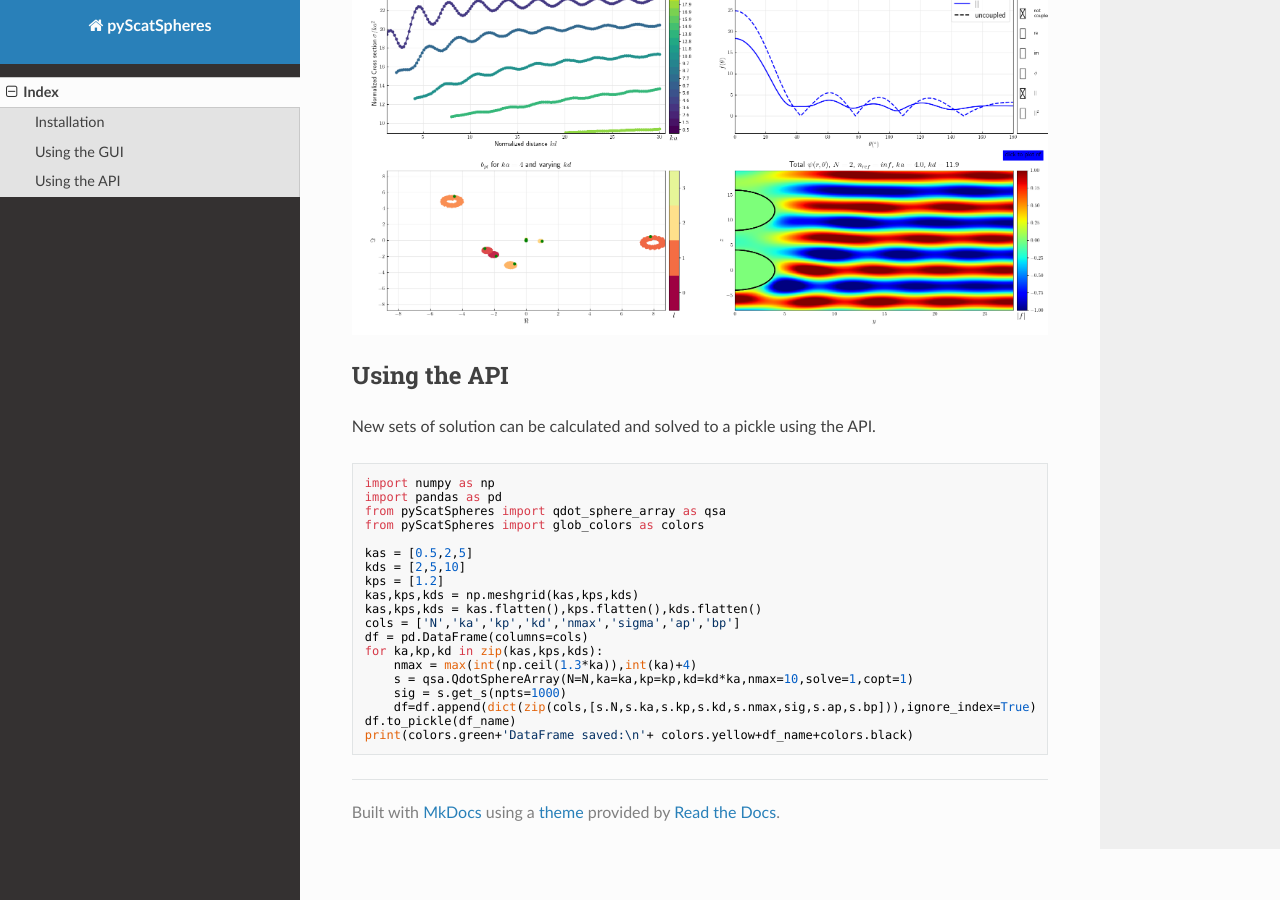
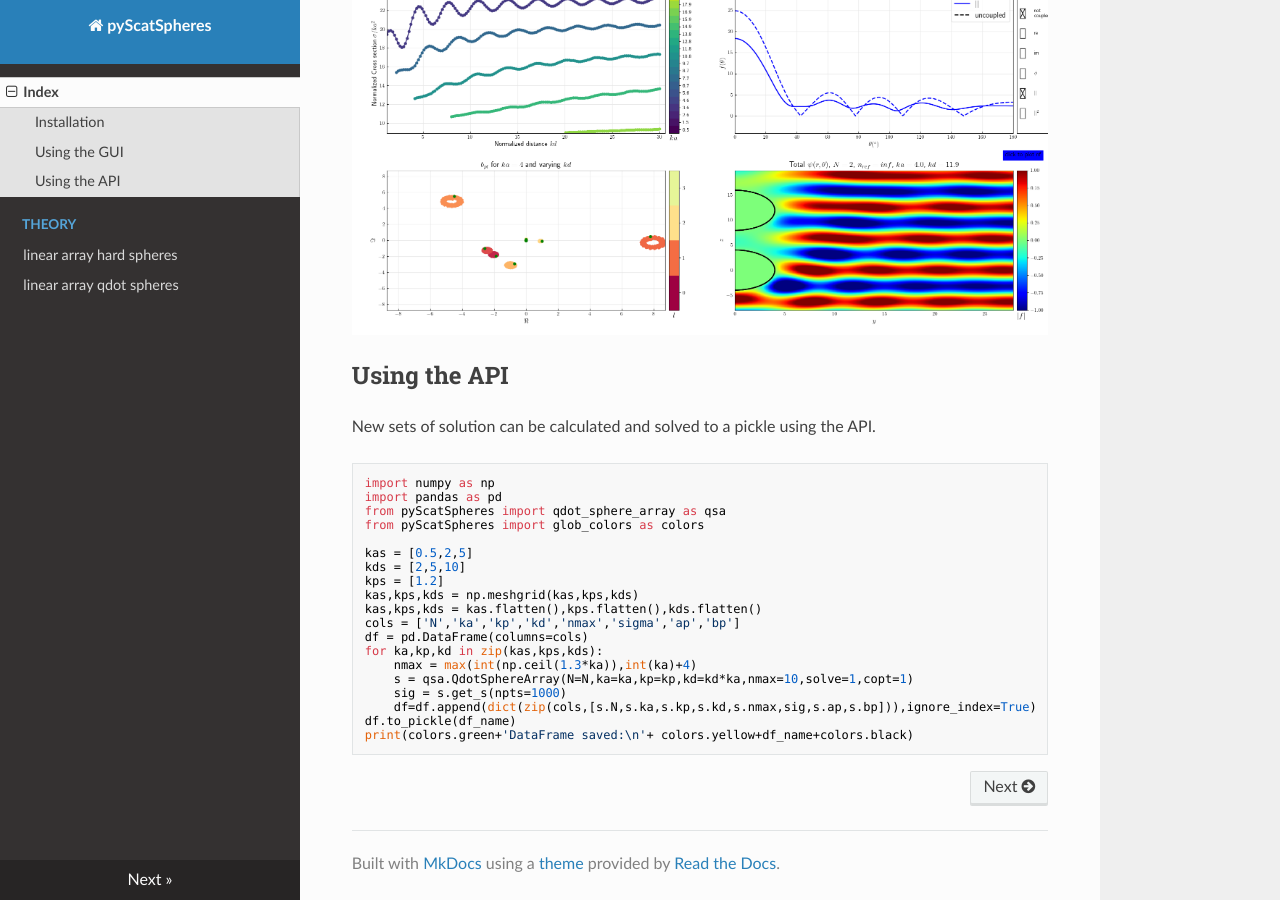
Before and after one commit to ronandrevon/pyScatSpheres, an MkDocs documentation site: the page built from docs/README.md, in a window 1280 px wide and 900 px high, scrolled down 530 px. Built offline with MkDocs 1.6.1, drawn with Linux system fonts in a browser that asks for light colours; nearby versions of some CDN libraries; some of the changed lines change nothing that is shown.

Commit message:
update doc

```diff
--- a/mkdocs.yml
+++ b/mkdocs.yml
@@ -26,6 +26,6 @@ plugins:
 
 nav:
   - Index : 'README.md'
-  # - Theory:
-  #   - linear array hard spheres : 'linear_array_hard_sphere.md'
-  #   - linear array qdot spheres : 'linear_array_qdot_sphere.md'
+  - Theory:
+    - linear array hard spheres : 'linear_array_hard_sphere.md'
+    - linear array qdot spheres : 'linear_array_qdot_sphere.md'
```
